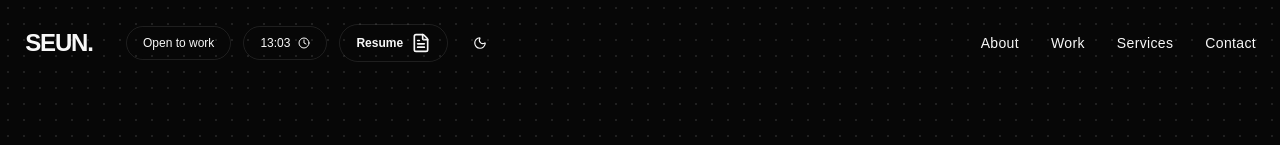
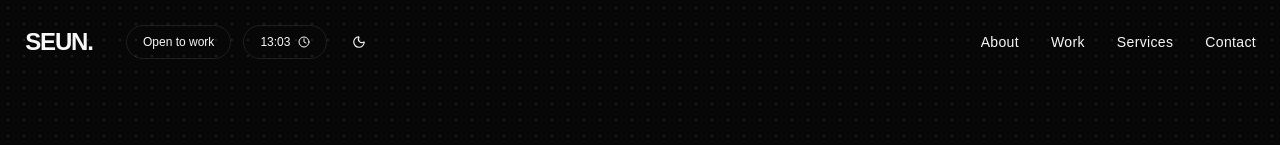
Before and after one commit to olafisoyevince/seunolafisoye, a React (Vite) app: page / in a window 1280 px wide. Shown: the top 145 px of the page. Built offline with nearby package versions, Linux system fonts and the light colour scheme; a web font is replaced by a local one.

Commit message:
fix: update Navbar component to include time display and adjust CVButton placement

```diff
--- a/src/pages/navbar.tsx
+++ b/src/pages/navbar.tsx
@@ -98,10 +98,11 @@ export const Navbar = () => {
                                     Open to work
                                 </span>
                             </div>
+
                             <div className="px-4 py-2 rounded-full text-xs font-sans  border border-white/10 flex items-center gap-2">
                                 {time} <Clock size={12} />
                             </div>
-                            <CVButton className="px-4 py-2 rounded-full text-xs font-sans border border-white/10 text-white hover:bg-white/10" />
+
                             <ThemeToggle />
                         </div>
                     </div>
```
